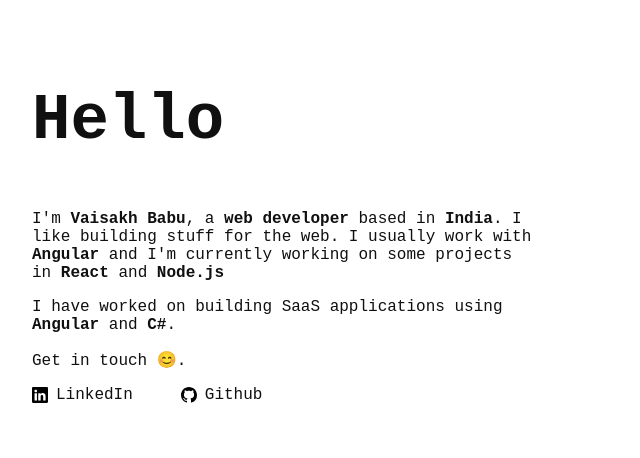
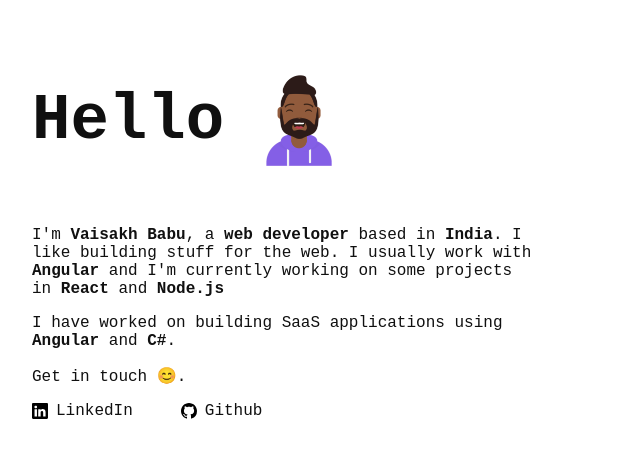
Before and after one commit to vaisakhDev/vaisakhDev.github.io, a plain HTML site: page index.html in a window 1280 px wide. Shown: the whole page, without its empty margins (0-640 px from the left). Drawn offline with Linux system fonts and the light colour scheme.

Commit message:
Added avatar to header

```diff
--- a/index.html
+++ b/index.html
@@ -12,9 +12,15 @@
   <body>
     <main>
       <section>
-        <h1 style="font-size: 4rem">
-          Hello<span class="blinking-cursor">|</span>
-        </h1>
+        <div class="header">
+          <h1 style="font-size: 4rem">
+            Hello<span class="blinking-cursor">|</span>
+          </h1>
+          <img
+            src="./assets/avatarSmile.png"
+            alt="Illustration of person smiling"
+          />
+        </div>
         <p style="font-size: 1rem">
           I'm <strong>Vaisakh Babu</strong>, a
           <strong>web developer</strong> based in <strong>India</strong>. I like
--- a/style.css
+++ b/style.css
@@ -8,7 +8,7 @@ main {
   flex-direction: column;
   justify-content: center;
   height: 100%;
-  margin: 2rem;
+  margin: 2rem 1rem 2rem 2rem;
   max-width: 500px;
 }
 .blinking-cursor {
@@ -27,6 +27,14 @@ main {
   display: flex;
   align-items: center;
   gap: 0.5rem;
+}
+.header {
+  display: flex;
+  align-items: center;
+}
+.header img {
+  max-width: 100px;
+  max-height: 100px;
 }
 .no-link {
   text-decoration: none;
```
Also changed, not shown: assets/avatar.png (added), assets/avatarSmile.png (added).
